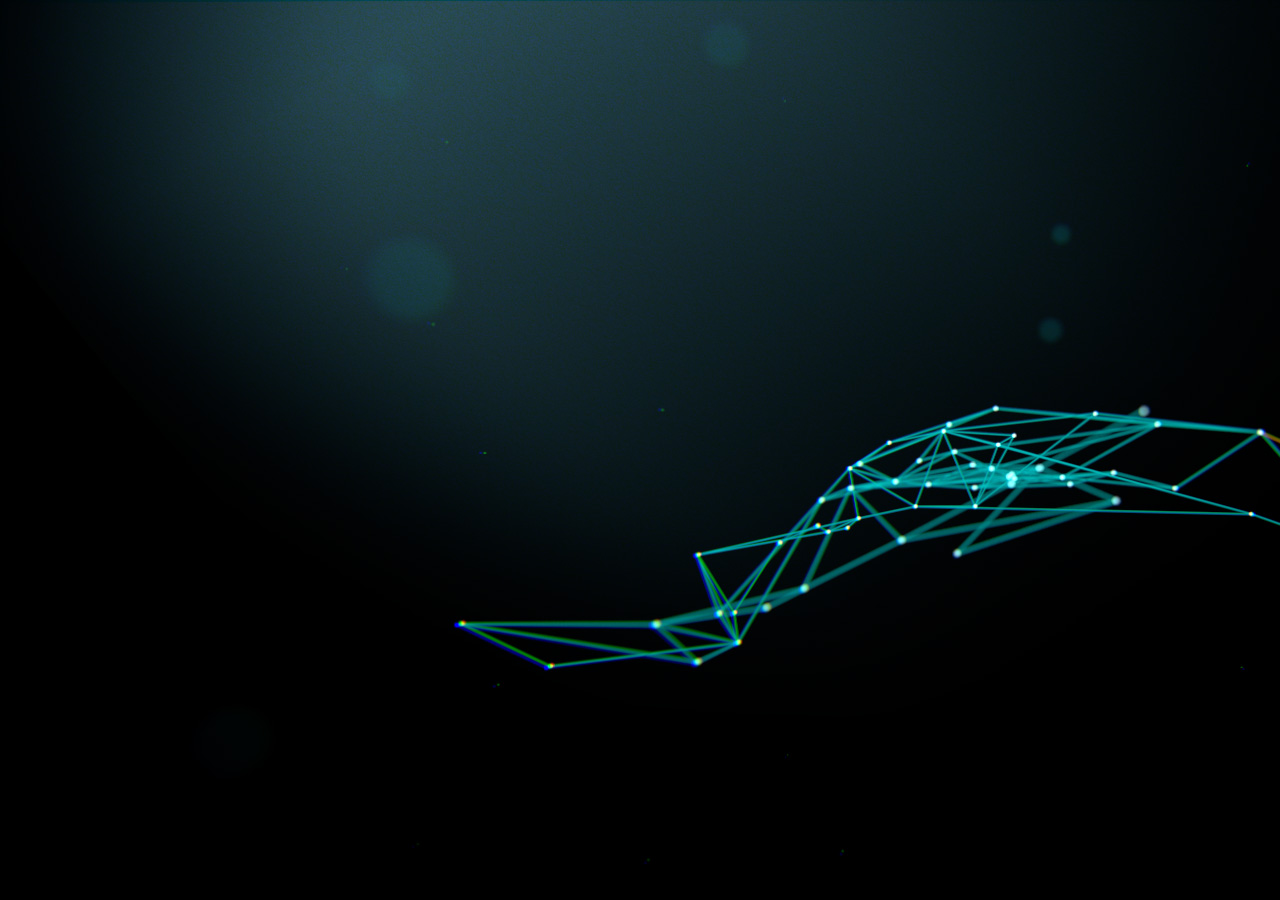
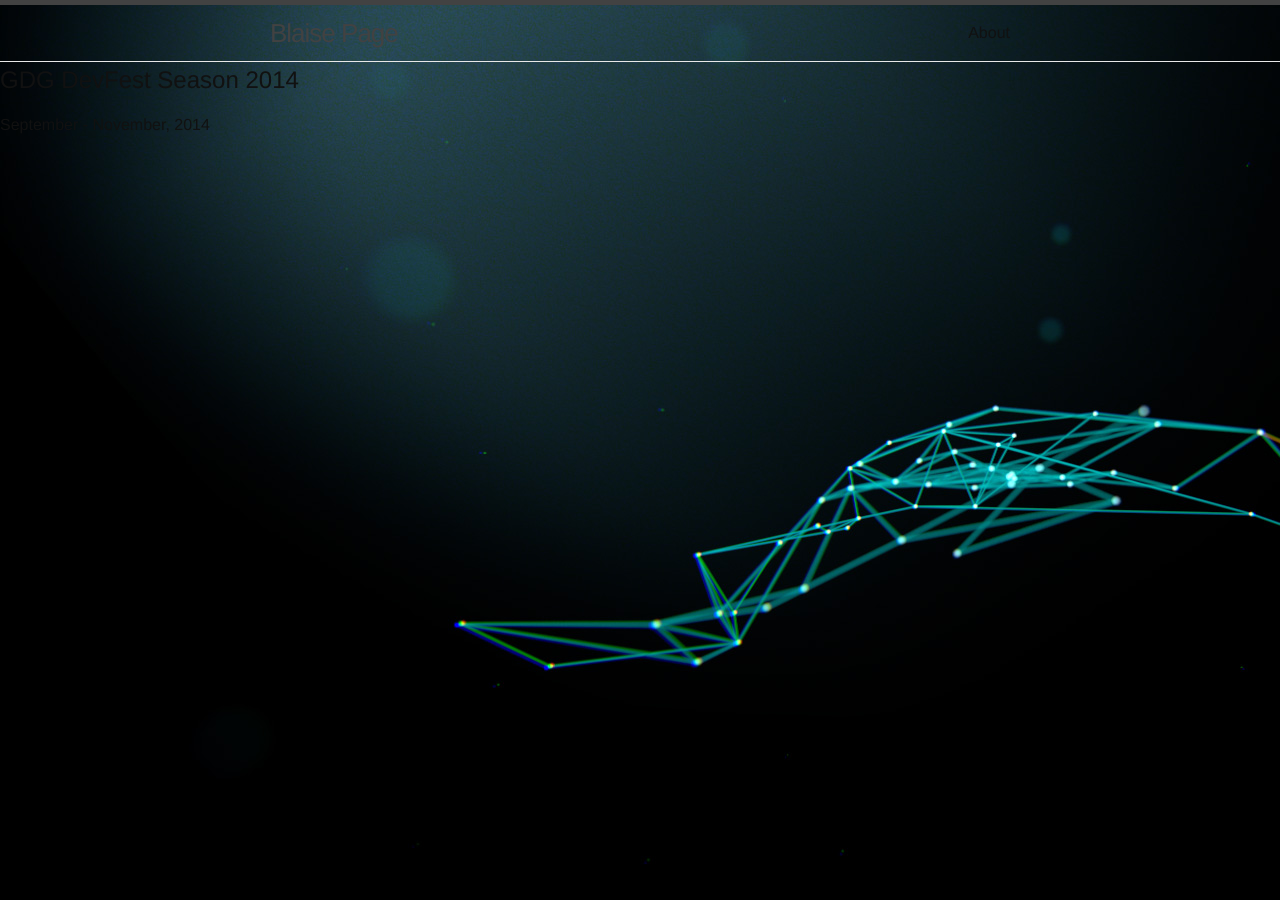
Before and after one commit to BlaisePage/BlaisePage.github.io, a Jekyll site: the page built from index.html, in a window 1280 px wide and 900 px high. Built offline with Jekyll 4.4.1, drawn with Linux system fonts in a browser that asks for light colours.

Commit message:
Update hero.html

```diff
--- a/_includes/hero.html
+++ b/_includes/hero.html
@@ -1,6 +1,6 @@
 <!-- Begin Hero Section -->
 <section id="top-section-hero" class="top-section-hero top-section image-section" style="background-image: url('{{ site.baseurl }}/{{ site.heroImage }}');">
-    {% include navigation.html %}
+    {% include header.html %}
     <div class="content-wrapper">
     <div class="jumbotron">
         <div class="animated hiding" data-animation="fadeInDown" data-delay="500">
```
